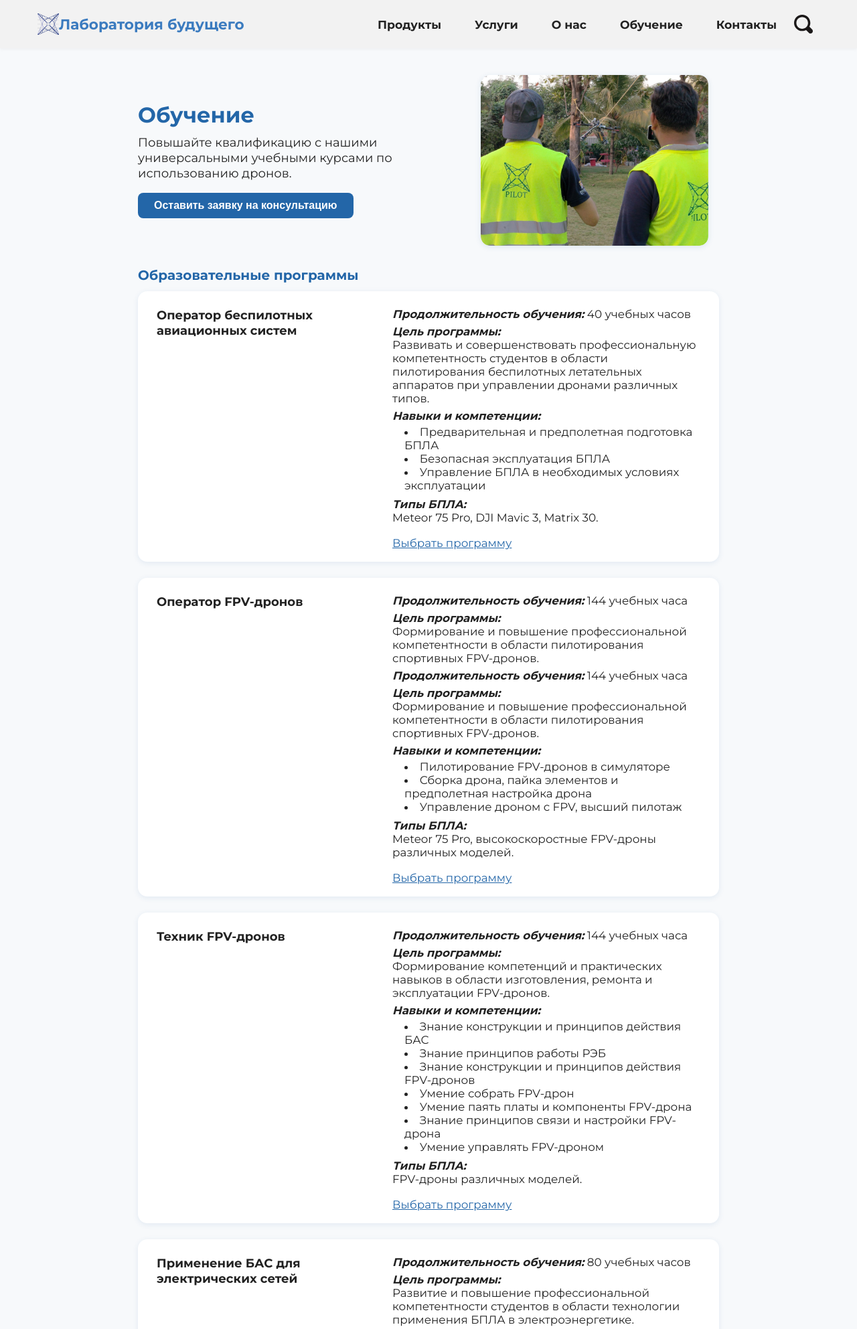
After one commit to keeendaaa/futurelab_site, a Django app: page /education/ in a window 1280 px wide. The commit adds this page. Shown: the top 1985 px of the page at 67% size. Run offline with Django 5.2, Linux system fonts and the light colour scheme.

Commit message:
suka, ne hochu(obuchenie)

```diff
--- a/futurelab/static/styles.css
+++ b/futurelab/static/styles.css
@@ -2,12 +2,14 @@
     margin: 0;
     padding: 0;
     box-sizing: border-box;
-    font-family: 'Montserrat', 'Inter', sans-serif;
+    /* font-family: 'Montserrat', 'Inter', sans-serif; */
 }
 
 body {
     background-color: #ffffff;
     padding-top: 72px; /* Add padding to body to prevent content from hiding under fixed header */
+    font-family: 'Montserrat', sans-serif;
+    font-weight: 400;
 }
 
 .future-frame {
@@ -60,8 +62,7 @@ body {
 .header-lab {
     color: #3b7bbf;
     font-size: 1.35rem;
-    font-family: 'Montserrat', sans-serif;
-    font-weight: bold;
+    font-weight: 700;
     white-space: nowrap;
     text-align: left;
 }
@@ -696,8 +686,6 @@ body {
 }
 
 .nav-item {
-    font-family: 'Montserrat', sans-serif;
-    font-weight: 500;
     font-size: 1.08rem;
     color: #222;
     padding: 7px 16px;
@@ -1937,3 +1905,19 @@ body {
     grid-template-rows: auto auto auto auto;
   }
 }
+
+/* Топбар — только здесь Montserrat */
+.header-lab, .nav-item, .main-nav, .nav-list {
+    font-family: 'Montserrat', sans-serif;
+    font-weight: 700;
+}
+
+/* Жирные подписи и акценты */
+.news-caption, .about-link, .about-number-title, .cards-next, .dropdown-drone span:first-child, .dropdown-link {
+    font-weight: 700;
+}
+
+/* Обычный текст */
+.about-text, .about-more, .footer-lab-desc, .news-text, .form-group label, .contact-desc {
+    font-weight: 400;
+}
--- a/futurelab_site/urls.py
+++ b/futurelab_site/urls.py
@@ -36,6 +36,7 @@ urlpatterns = [
     path('services/industry/', views.industry, name='industry'),
     path('services/excursion/', views.excursion, name='excursion'),
     path('products/<slug:slug>/', product_detail, name='product_detail'),
+    path('education/', views.education, name='education'),
 ]
 
 if settings.DEBUG:
--- a/futurelabsite/templates/base.html
+++ b/futurelabsite/templates/base.html
@@ -4,7 +4,7 @@
     <meta charset="UTF-8">
     <meta name="viewport" content="width=device-width, initial-scale=1.0">
     <title>{% block title %}Лаборатория будущего{% endblock %}</title>
-    <link href="https://fonts.googleapis.com/css?family=Montserrat:700&display=swap" rel="stylesheet">
+    <link href="https://fonts.googleapis.com/css?family=Montserrat:300,400,700&display=swap" rel="stylesheet">
     <link rel="stylesheet" href="/static/styles.css">
     <style>
       html, body {
@@ -15,6 +15,7 @@
         display: flex;
         flex-direction: column;
         background: #f7f9fb;
+        /* font-family: 'Montserrat', Arial, sans-serif; */
       }
       main {
         flex: 1 0 auto;
--- /dev/null
+++ b/futurelabsite/templates/education.html
@@ -0,0 +1,126 @@
+{% extends "base.html" %}
+{% block content %}
+<div class="container" style="max-width:900px;margin:40px auto 0 auto;padding:0 16px;">
+  <div style="display:flex;flex-wrap:wrap;gap:32px;align-items:center;justify-content:flex-start;margin-bottom:32px;">
+    <div style="flex:1 1 340px;min-width:260px;max-width:420px;">
+      <div style="color:#2366a8;font-size:2rem;font-weight:bold;margin-bottom:10px;">Обучение</div>
+      <div style="font-size:1.13rem;color:#222;font-weight:400 !important;margin-bottom:18px;">Повышайте квалификацию с нашими универсальными учебными курсами по использованию дронов.</div>
+      <button style="background:#2366a8;color:#fff;font-size:1rem;padding:10px 24px;border:none;border-radius:8px;cursor:pointer;font-weight:bold;box-shadow:none;">Оставить заявку на консультацию</button>
+    </div>
+    <div style="flex:1 1 260px;min-width:220px;max-width:400px;display:flex;justify-content:flex-end;">
+      <img src="/static/images/image 28.png" alt="Обучение FutureLab" style="width:100%;max-width:340px;border-radius:14px;box-shadow:0 2px 8px rgba(35,102,168,0.12);object-fit:cover;">
+    </div>
+  </div>
+  <div style="font-size:1.25rem;font-weight:bold;color:#2366a8;margin-bottom:12px;">Образовательные программы</div>
+  <div style="background:#fff;border-radius:14px;box-shadow:0 2px 8px rgba(35,102,168,0.10);padding:24px 28px 18px 28px;margin-bottom:24px;">
+    <div style="display:flex;gap:32px;align-items:flex-start;">
+      <div style="flex:1 1 260px;min-width:220px;font-size:1.13rem;font-weight:bold;color:#222;line-height:1.3;">Оператор беспилотных авиационных систем</div>
+      <div style="flex:2 1 340px;min-width:220px;">
+        <div style="font-size:1.05rem;color:#222;font-weight:400 !important;margin-bottom:6px;"><span style="font-style:italic;font-weight:bold;">Продолжительность обучения:</span> 40 учебных часов</div>
+        <div style="font-size:1.05rem;color:#222;font-weight:400 !important;margin-bottom:6px;"><span style="font-style:italic;font-weight:bold;">Цель программы:</span><br>Развивать и совершенствовать профессиональную компетентность студентов в области пилотирования беспилотных летательных аппаратов при управлении дронами различных типов.</div>
+        <div style="font-size:1.05rem;color:#222;font-weight:400 !important;margin-bottom:6px;"><span style="font-style:italic;font-weight:bold;">Навыки и компетенции:</span>
+          <ul style="margin:4px 0 8px 18px;padding:0;font-size:1.05rem;color:#222;font-weight:400 !important;list-style:disc inside;">
+            <li>Предварительная и предполетная подготовка БПЛА</li>
+            <li>Безопасная эксплуатация БПЛА</li>
+            <li>Управление БПЛА в необходимых условиях эксплуатации</li>
+          </ul>
+        </div>
+        <div style="font-size:1.05rem;color:#222;font-weight:400 !important;margin-bottom:6px;"><span style="font-style:italic;font-weight:bold;">Типы БПЛА:</span><br>Meteor 75 Pro, DJI Mavic 3, Matrix 30.</div>
+        <div style="margin-top:18px;">
+          <a href="#" style="color:#2366a8;font-weight:normal;text-decoration:underline;font-size:1.05rem;">Выбрать программу</a>
+        </div>
+      </div>
+    </div>
+  </div>
+  <div style="background:#fff;border-radius:14px;box-shadow:0 2px 8px rgba(35,102,168,0.10);padding:24px 28px 18px 28px;margin-bottom:24px;">
+    <div style="display:flex;gap:32px;align-items:flex-start;">
+      <div style="flex:1 1 260px;min-width:220px;font-size:1.13rem;font-weight:bold;color:#222;line-height:1.3;">Оператор FPV-дронов</div>
+      <div style="flex:2 1 340px;min-width:220px;">
+        <div style="font-size:1.05rem;color:#222;font-weight:400 !important;margin-bottom:6px;"><span style="font-style:italic;font-weight:bold;">Продолжительность обучения:</span> 144 учебных часа</div>
+        <div style="font-size:1.05rem;color:#222;font-weight:400 !important;margin-bottom:6px;"><span style="font-style:italic;font-weight:bold;">Цель программы:</span><br>Формирование и повышение профессиональной компетентности в области пилотирования спортивных FPV-дронов.</div>
+        <div style="font-size:1.05rem;color:#222;font-weight:400 !important;margin-bottom:6px;"><span style="font-style:italic;font-weight:bold;">Продолжительность обучения:</span> 144 учебных часа</div>
+        <div style="font-size:1.05rem;color:#222;font-weight:400 !important;margin-bottom:6px;"><span style="font-style:italic;font-weight:bold;">Цель программы:</span><br>Формирование и повышение профессиональной компетентности в области пилотирования спортивных FPV-дронов.</div>
+        <div style="font-size:1.05rem;color:#222;font-weight:400 !important;margin-bottom:6px;"><span style="font-style:italic;font-weight:bold;">Навыки и компетенции:</span>
+          <ul style="margin:4px 0 8px 18px;padding:0;font-size:1.05rem;color:#222;font-weight:400 !important;list-style:disc inside;">
+            <li>Пилотирование FPV-дронов в симуляторе</li>
+            <li>Сборка дрона, пайка элементов и предполетная настройка дрона</li>
+            <li>Управление дроном с FPV, высший пилотаж</li>
+          </ul>
+        </div>
+        <div style="font-size:1.05rem;color:#222;font-weight:400 !important;margin-bottom:6px;"><span style="font-style:italic;font-weight:bold;">Типы БПЛА:</span><br>Meteor 75 Pro, высокоскоростные FPV-дроны различных моделей.</div>
+        <div style="margin-top:18px;">
+          <a href="#" style="color:#2366a8;font-weight:normal;text-decoration:underline;font-size:1.05rem;">Выбрать программу</a>
+        </div>
+      </div>
+    </div>
+  </div>
+  <div style="background:#fff;border-radius:14px;box-shadow:0 2px 8px rgba(35,102,168,0.10);padding:24px 28px 18px 28px;margin-bottom:24px;">
+    <div style="display:flex;gap:32px;align-items:flex-start;">
+      <div style="flex:1 1 260px;min-width:220px;font-size:1.13rem;font-weight:bold;color:#222;line-height:1.3;">Техник FPV-дронов</div>
+      <div style="flex:2 1 340px;min-width:220px;">
+        <div style="font-size:1.05rem;color:#222;font-weight:400 !important;margin-bottom:6px;"><span style="font-style:italic;font-weight:bold;">Продолжительность обучения:</span> 144 учебных часа</div>
+        <div style="font-size:1.05rem;color:#222;font-weight:400 !important;margin-bottom:6px;"><span style="font-style:italic;font-weight:bold;">Цель программы:</span><br>Формирование компетенций и практических навыков в области изготовления, ремонта и эксплуатации FPV-дронов.</div>
+        <div style="font-size:1.05rem;color:#222;font-weight:400 !important;margin-bottom:6px;"><span style="font-style:italic;font-weight:bold;">Навыки и компетенции:</span>
+          <ul style="margin:4px 0 8px 18px;padding:0;font-size:1.05rem;color:#222;font-weight:400 !important;list-style:disc inside;">
+            <li>Знание конструкции и принципов действия БАС</li>
+            <li>Знание принципов работы РЭБ</li>
+            <li>Знание конструкции и принципов действия FPV-дронов</li>
+            <li>Умение собрать FPV-дрон</li>
+            <li>Умение паять платы и компоненты FPV-дрона</li>
+            <li>Знание принципов связи и настройки FPV-дрона</li>
+            <li>Умение управлять FPV-дроном</li>
+          </ul>
+        </div>
+        <div style="font-size:1.05rem;color:#222;font-weight:400 !important;margin-bottom:6px;"><span style="font-style:italic;font-weight:bold;">Типы БПЛА:</span><br>FPV-дроны различных моделей.</div>
+        <div style="margin-top:18px;">
+          <a href="#" style="color:#2366a8;font-weight:normal;text-decoration:underline;font-size:1.05rem;">Выбрать программу</a>
+        </div>
+      </div>
+    </div>
+  </div>
+  <div style="background:#fff;border-radius:14px;box-shadow:0 2px 8px rgba(35,102,168,0.10);padding:24px 28px 18px 28px;margin-bottom:24px;">
+    <div style="display:flex;gap:32px;align-items:flex-start;">
+      <div style="flex:1 1 260px;min-width:220px;font-size:1.13rem;font-weight:bold;color:#222;line-height:1.3;">Применение БАС для электрических сетей</div>
+      <div style="flex:2 1 340px;min-width:220px;">
+        <div style="font-size:1.05rem;color:#222;font-weight:400 !important;margin-bottom:6px;"><span style="font-style:italic;font-weight:bold;">Продолжительность обучения:</span> 80 учебных часов</div>
+        <div style="font-size:1.05rem;color:#222;font-weight:400 !important;margin-bottom:6px;"><span style="font-style:italic;font-weight:bold;">Цель программы:</span><br>Развитие и повышение профессиональной компетентности студентов в области технологии применения БПЛА в электроэнергетике.</div>
+        <div style="font-size:1.05rem;color:#222;font-weight:400 !important;margin-bottom:6px;"><span style="font-style:italic;font-weight:bold;">Навыки и компетенции:</span>
+          <ul style="margin:4px 0 8px 18px;padding:0;font-size:1.05rem;color:#222;font-weight:400 !important;list-style:disc inside;">
+            <li>Видеосканирование линий электропередачи (верховой осмотр)</li>
+            <li>Тепловизионное обследование линий электропередачи</li>
+            <li>Осмотр состояния охранной зоны, оценка объема ДКР</li>
+            <li>Очистка и смазка проводов с помощью БПЛА</li>
+            <li>Установка ремонтных зажимов с помощью БПЛА</li>
+            <li>Установка датчиков, сигнальных шаров с помощью БПЛА</li>
+          </ul>
+        </div>
+        <div style="font-size:1.05rem;color:#222;font-weight:400 !important;margin-bottom:6px;"><span style="font-style:italic;font-weight:bold;">Типы БПЛА:</span><br>Специальные дроны CableWalker: Стрекоза, Паук, Муравей, Муха, Шмель.</div>
+        <div style="margin-top:18px;">
+          <a href="#" style="color:#2366a8;font-weight:normal;text-decoration:underline;font-size:1.05rem;">Выбрать программу</a>
+        </div>
+      </div>
+    </div>
+  </div>
+  <div style="background:#fff;border-radius:14px;box-shadow:0 2px 8px rgba(35,102,168,0.10);padding:24px 28px 18px 28px;margin-bottom:24px;">
+    <div style="display:flex;gap:32px;align-items:flex-start;">
+      <div style="flex:1 1 260px;min-width:220px;font-size:1.13rem;font-weight:bold;color:#222;line-height:1.3;">Антидрон системы</div>
+      <div style="flex:2 1 340px;min-width:220px;">
+        <div style="font-size:1.05rem;color:#222;font-weight:400 !important;margin-bottom:6px;"><span style="font-style:italic;font-weight:bold;">Продолжительность обучения:</span> 40 учебных часов</div>
+        <div style="font-size:1.05rem;color:#222;font-weight:400 !important;margin-bottom:6px;"><span style="font-style:italic;font-weight:bold;">Цель программы:</span><br>Развитие и повышение профессиональной компетентности специалистов по борьбе с дронами (БПЛА).</div>
+        <div style="font-size:1.05rem;color:#222;font-weight:400 !important;margin-bottom:6px;"><span style="font-style:italic;font-weight:bold;">Навыки и компетенции:</span>
+          <ul style="margin:4px 0 8px 18px;padding:0;font-size:1.05rem;color:#222;font-weight:400 !important;list-style:disc inside;">
+            <li>Методы защиты от БПЛА</li>
+            <li>Виды радиоэлектронной борьбы</li>
+            <li>Раннее обнаружение БПЛА</li>
+            <li>Мировые стандарты радиопередачи</li>
+          </ul>
+        </div>
+        <div style="font-size:1.05rem;color:#222;font-weight:400 !important;margin-bottom:6px;"><span style="font-style:italic;font-weight:bold;">Типы БПЛА:</span><br>Meteor 75 Pro, DJI Mavic 3, БПЛА Шмель, БПЛА Муха, FPV-дроны различных моделей.</div>
+        <div style="margin-top:18px;">
+          <a href="#" style="color:#2366a8;font-weight:normal;text-decoration:underline;font-size:1.05rem;">Выбрать программу</a>
+        </div>
+      </div>
+    </div>
+  </div>
+</div>
+{% endblock %}
--- a/futurelabsite/templates/nav.html
+++ b/futurelabsite/templates/nav.html
@@ -61,6 +61,7 @@
           </div>
         </li>
         <li class="nav-item"><a href="/about/" style="text-decoration: none; color: inherit;">О нас</a></li>
+        <li class="nav-item"><a href="/education/" style="text-decoration: none; color: inherit;">Обучение</a></li>
         <li class="nav-item" id="contacts-nav" style="cursor:pointer;" onclick="if (window.location.pathname !== '/') { window.location.href = '/#contact-form'; } else { document.getElementById('contact-form').scrollIntoView({ behavior: 'smooth' }); }">Контакты</li>
       </ul>
     </nav>
--- a/futurelabsite/views.py
+++ b/futurelabsite/views.py
@@ -30,6 +30,9 @@ def industry(request):
 
 def excursion(request):
     return render(request, 'excursion.html')
+
+def education(request):
+    return render(request, 'education.html')
 
 TELEGRAM_TOKEN = '8154636602:AAELY7GSm_66sOk1CPPqIEXqBA-M1aNM9SU'
 TELEGRAM_CHAT_ID = '1267841885'
```
Also changed, not shown: other parts of futurelab/static/styles.css (+13 -44 lines), futurelab/static/images/image 28.png (added).
